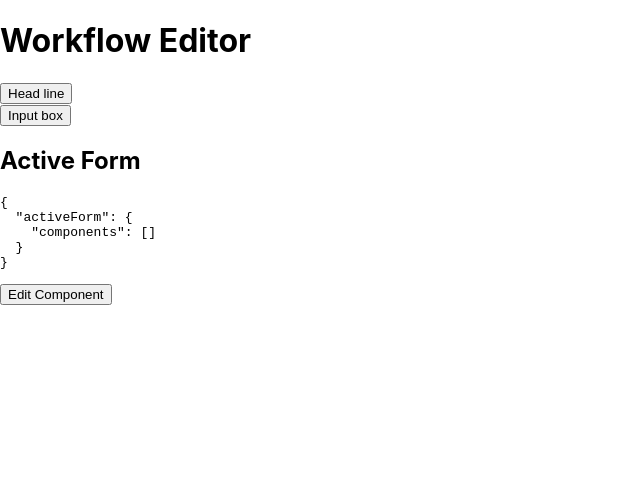
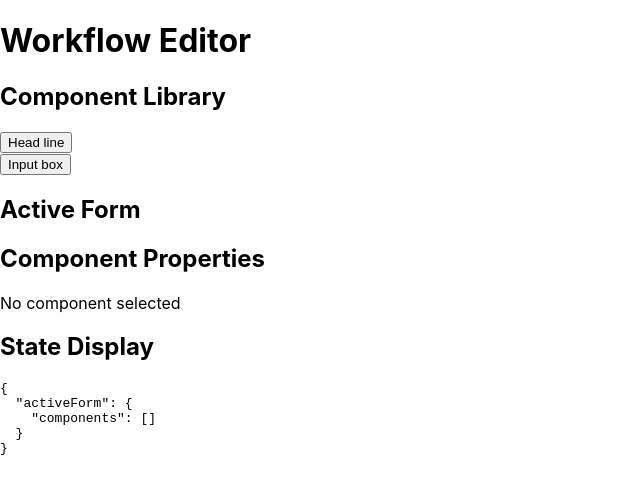
Before and after one commit to RiccoA/Workflow-editor-poc, a React (Create React App) app: page / in a window 1280 px wide. Shown: the top 494 px of the page, without its empty margins (0-640 px from the left). Built offline with nearby package versions, Linux system fonts and the light colour scheme.

Commit message:
Add component properties box

```diff
--- a/src/feature/ActiveFormDisplay.tsx
+++ b/src/feature/ActiveFormDisplay.tsx
@@ -25,7 +25,7 @@ export const ActiveFormComponentList = ({
 }: ActiveFormComponentListProps) => (
   <>
     {activeForm.components.map((component, index) => (
-      <ActiveFormComponent index={index} component={component} />
+      <ActiveFormComponent key={index} index={index} component={component} />
     ))}
   </>
 )
--- a/src/feature/ComponentLibrary.tsx
+++ b/src/feature/ComponentLibrary.tsx
@@ -5,6 +5,7 @@ import { ComponentType } from "./workflowEditorState"
 export const ComponentLibrary = () => {
   return (
     <>
+      <h2>Component Library</h2>
       <ComponentOption type={ComponentType.Headline} name={"Head line"} />
       <ComponentOption type={ComponentType.InputBox} name={"Input box"} />
     </>
--- /dev/null
+++ b/src/feature/SelectedComponentProperties.tsx
@@ -0,0 +1,48 @@
+import { useCallback, useMemo } from "react"
+import { useWorkFlowEditorContext } from "./WorkflowEditorContext"
+import { cloneFormComponent } from "./workflowEditorState"
+
+export const SelectedComponentProperties = () => {
+  const [workflowEditorState, , , editComponent, , , getComponent] =
+    useWorkFlowEditorContext()
+
+  const selectedComponent = useMemo(
+    () =>
+      workflowEditorState.selectedComponent
+        ? getComponent(workflowEditorState.selectedComponent)
+        : undefined,
+    [getComponent, workflowEditorState.selectedComponent]
+  )
+  const isRequired = selectedComponent?.isRequired ?? false
+  const isRequiredString = isRequired ? "true" : "false"
+
+  const isRequiredHandler = useCallback(
+    (event: any) => {
+      if (!selectedComponent && !workflowEditorState.selectedComponent) return
+      const editedComponent = cloneFormComponent(selectedComponent!)
+      editedComponent.isRequired = event.target.value === "true"
+      editComponent(workflowEditorState.selectedComponent!, editedComponent)
+    },
+    [editComponent, selectedComponent, workflowEditorState.selectedComponent]
+  )
+
+  const hasSelectedComponent = selectedComponent !== undefined
+
+  return (
+    <>
+      <h2>Component Properties</h2>
+      {!hasSelectedComponent && <div>No component selected</div>}
+
+      {hasSelectedComponent && (
+        <div>
+          <span></span>
+          Is required?
+          <select value={isRequiredString} onChange={isRequiredHandler}>
+            <option value="true">Yes</option>
+            <option value="false">No</option>
+          </select>
+        </div>
+      )}
+    </>
+  )
+}
--- a/src/feature/StateDisplay.tsx
+++ b/src/feature/StateDisplay.tsx
@@ -2,5 +2,10 @@ import { useWorkFlowEditorContext } from "./WorkflowEditorContext"
 
 export const StateDisplay = () => {
   const [workflowEditorState] = useWorkFlowEditorContext()
-  return <pre>{JSON.stringify(workflowEditorState, null, 2)}</pre>
+  return (
+    <>
+      <h2>State Display</h2>
+      <pre>{JSON.stringify(workflowEditorState, null, 2)}</pre>
+    </>
+  )
 }
--- a/src/feature/WorkFlowEditor.tsx
+++ b/src/feature/WorkFlowEditor.tsx
@@ -1,27 +1,16 @@
 import { ActiveFormDisplay } from "./ActiveFormDisplay"
 import { ComponentLibrary } from "./ComponentLibrary"
+import { SelectedComponentProperties } from "./SelectedComponentProperties"
 import { StateDisplay } from "./StateDisplay"
 import { useWorkFlowEditorContext } from "./WorkflowEditorContext"
-import { cloneFormComponent } from "./workflowEditorState"
-
 export const WorkFlowEditor = () => {
-  const [workflowEditorState, , , editComponent] = useWorkFlowEditorContext()
-
-  const editComponentOnClick = () => {
-    var component = cloneFormComponent(
-      workflowEditorState.activeForm.components[0]
-    )
-    component.isRequired = true
-    editComponent(0, component)
-  }
-
   return (
     <>
       <h1>Workflow Editor </h1>
       <ComponentLibrary />
       <ActiveFormDisplay />
+      <SelectedComponentProperties />
       <StateDisplay />
-      <button onClick={editComponentOnClick}>Edit Component</button>
     </>
   )
 }
--- a/src/feature/WorkflowEditorContext.tsx
+++ b/src/feature/WorkflowEditorContext.tsx
@@ -2,6 +2,7 @@ import { createContext, ReactElement, useContext } from "react"
 import {
   addComponentType,
   editComponentType,
+  getComponentType,
   removeComponentType,
   setSelectedComponentType,
   swapTwoComponentsType,
@@ -17,7 +18,8 @@ type MaybeContextType =
       removeComponentType,
       editComponentType,
       swapTwoComponentsType,
-      setSelectedComponentType
+      setSelectedComponentType,
+      getComponentType
     ]
 
 const Context = createContext<MaybeContextType>(undefined)
@@ -34,6 +36,7 @@ export const WorkflowEditorContextProvider = ({
     editComponent,
     swapTwoComponents,
     setSelectedComponent,
+    getComponent,
   ] = useWorkflowEditorState()
 
   return (
@@ -45,6 +48,7 @@ export const WorkflowEditorContextProvider = ({
         editComponent,
         swapTwoComponents,
         setSelectedComponent,
+        getComponent,
       ]}
     >
       {children}
--- a/src/feature/useWorkflowEditorState.ts
+++ b/src/feature/useWorkflowEditorState.ts
@@ -25,13 +25,16 @@ export type setSelectedComponentType = (
   selectedComponent: ComponentIndex
 ) => void
 
+export type getComponentType = (index: ComponentIndex) => FormComponent
+
 export type useWorkflowEditorStateType = () => [
   WorkflowEditorState,
   addComponentType,
   removeComponentType,
   editComponentType,
   swapTwoComponentsType,
-  setSelectedComponentType
+  setSelectedComponentType,
+  getComponentType
 ]
 
 export const useWorkflowEditorState: useWorkflowEditorStateType = () => {
@@ -75,6 +78,13 @@ export const useWorkflowEditorState: useWorkflowEditorStateType = () => {
     [dispatch]
   )
 
+  const getComponent = useCallback(
+    (index: ComponentIndex) => {
+      return workflowEditorState.activeForm.components[index]
+    },
+    [workflowEditorState]
+  )
+
   return [
     workflowEditorState,
     addComponent,
@@ -82,6 +92,7 @@ export const useWorkflowEditorState: useWorkflowEditorStateType = () => {
     editComponent,
     swapTwoComponents,
     setSelectedComponent,
+    getComponent,
   ]
 }
 const reducer = (draft: WorkflowEditorState, action: any) => {
```
